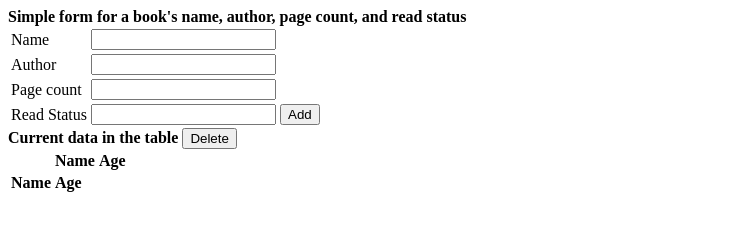
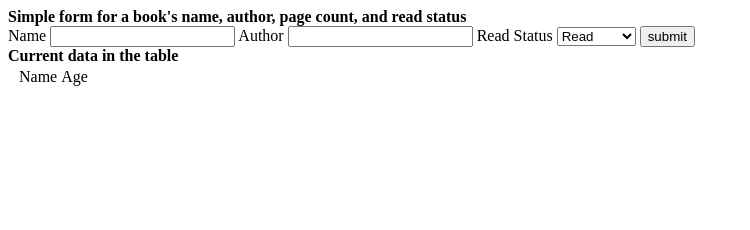
Before and after one commit to ying-lenny/OdinLibrary, a plain HTML site: page index.html in a window 1280 px wide. Shown: the whole page, without its empty margins (0-750 px from the left). Drawn offline with Linux system fonts and the light colour scheme.

Commit message:
Added ability to add books to list

```diff
--- a/index.html
+++ b/index.html
@@ -9,7 +9,7 @@
 <body>
     <div class="my-form">
         <b>Simple form for a book's name, author, page count, and read status</b>
-        <table>
+        <form>
             <tr>
                 <td>Name</td>
                 <td><input type="text" id="name"> </td>
@@ -19,35 +19,28 @@
                 <td><input type="text" id="author"> </td>
             </tr>
             <tr>
-                <td>Page count</td>
-                <td><input type="text" id="pages"> </td>
+                <td>Read Status</td>
+                <td>
+                    <select>
+                        <option value="read">Read</option>
+                        <option value="not read">Not Read</option>
+                    </select>
+                    <input type="submit" id="status" value="submit"></td>
+                </td>
             </tr>
-            <tr>
-                <td>Read Status</td>
-                <td><input type="text" id="status">
-                <button id="add-button">Add</button></td>
-            </tr>
-        </table>
+        </form>
     </div>
     <div class="my-data">
-        <b>Current data in the table
+        <b>Current data in the table</b>
             <table id="myTableData">
                 <tr>
                     <td>&nbsp;</td>
                     <td>Name</td>
                     <td>Age</td>
                 </tr>
-                <tr>
-                    <td>Name</td>
-                    <td>Age</td>
-                    <button class="delete-button">Delete</button>
-                </tr>
             </table>
-        </b>
     </div>
-    <div class="my-dynamic-table">
 
-    </div>
     <script type="text/javascript" src="scripts.js"></script>
 </body>
 </html>
--- a/scripts.js
+++ b/scripts.js
@@ -1,30 +1,17 @@
-let library;
+let library = [];
+class Book {
+    constructor(name, author, status) {
+        this.name = name;
+        this.author = author;
+        this.status = status;
+    }
+}
 
-const DEFAULT_DATA = [
-    {
-        name: "The Hobbit",
-        author: "J.R.R Tolkien",
-        pages: "934",
-        status: "Unread"},
-    {
-        name: "Another Book",
-        author: "J.R.R Tolkien",
-        pages: "934",
-        status: "Unread"
-    },
-    {
-        name: "A different Book",
-        author: "J.R.R Tolkien",
-        pages: "934",
-        status: "Unread"
-    },
-];
-
-const $name = document.querySelector("name");
+const $name = document.querySelector("#name");
 const $author = document.querySelector("#author");
 const $status = document.querySelector("#status");
-const $tableBody = document.querySelector("#book-table-body")
-const $form = document.querySelector("#form").addEventListener("Submit", (e) => {
+const $tableBody = document.querySelector("#myTableData");
+const $form = document.querySelector(".my-form").addEventListener("submit", (e) => {
     e.preventDefault();
     addBookToLibrary();
     render();
@@ -35,7 +22,7 @@ const $table = document.querySelector("table")
     .addEventListener("click", (e) => {
         const currentTarget = e.target.parentNode.parentNode.childNodes[1];
         if (e.target.innerHTML == "delete") {
-            if (confirm('are you sure you wish to delete ${currentTarget.innerText}'))
+            if (confirm('Are you sure you wish to delete ${currentTarget.innerText}'))
                 deleteBook(findBook(library, currentTarget.innerText))
         }
         if (e.target.classList.contains("status-button")) {
@@ -44,14 +31,6 @@ const $table = document.querySelector("table")
         updateLocalStorage();
         render();
     })
-
-class Book {
-    constructor(name, author, status) {
-        this.name = name;
-        this.author = author;
-        this.status = status;
-    }
-}
 
 function addBookToLibrary() {
     if ($name.value === 0 || $author.value.length === 0) {
@@ -88,3 +67,33 @@ function clearForm() {
     $name.value = "";
     $author.value = "";
 }
+
+function updateLocalStorage() {
+    localStorage.setItem('library', JSON.stringify(library));
+}
+
+function checkLocalStorage() {
+    if (localStorage.getItem('library')) {
+        library = JSON.parse(localStorage.getItem('library'));
+    } else {
+        library = DEFAULT_DATA
+    }
+}
+
+function render() {
+    checkLocalStorage();
+    $tableBody.innerHTML = "";
+    library.forEach((book) => {
+        const htmlBook = `
+        <tr>
+            <td>${book.name}</td>
+            <td>${book.author}</td>
+            <td><button class = "status-button">${book.status}</button></td>
+            <td><button class = "delete">Delete</button></td>
+        <tr>
+        `;
+        $tableBody.insertAdjacentHTML("afterbegin", htmlBook)
+    });
+}
+
+render()
```
